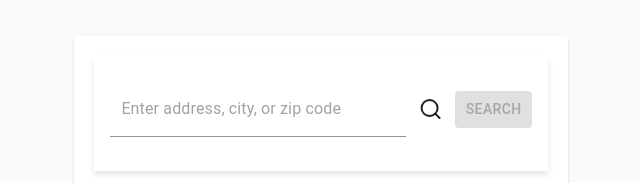
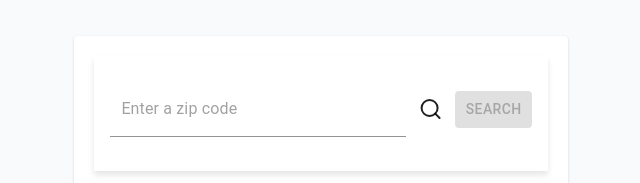
Before and after one commit to Hackathon-group-3/PollenWebapp, a Next.js app: page / in a window 1280 px wide. Shown: the part 260-443 px from the top of the page, without its empty margins (26-666 px from the left). Built offline with nearby package versions, Linux system fonts and the light colour scheme.

Commit message:
only accept zipcode in input

```diff
--- a/src/app/components/locationSearch/locationSearch.js
+++ b/src/app/components/locationSearch/locationSearch.js
@@ -34,7 +34,7 @@ export default function Location_component( { onSearch }) {
                     className = {styles.location_input}
                     id = {styles.location_text_input}
                     type="text"
-                    placeholder="Enter address, city, or zip code"
+                    placeholder="Enter a zip code"
                     value={searchQuery}
                     onChange={(e) => setSearchQuery(e.target.value)}
                     />
```
